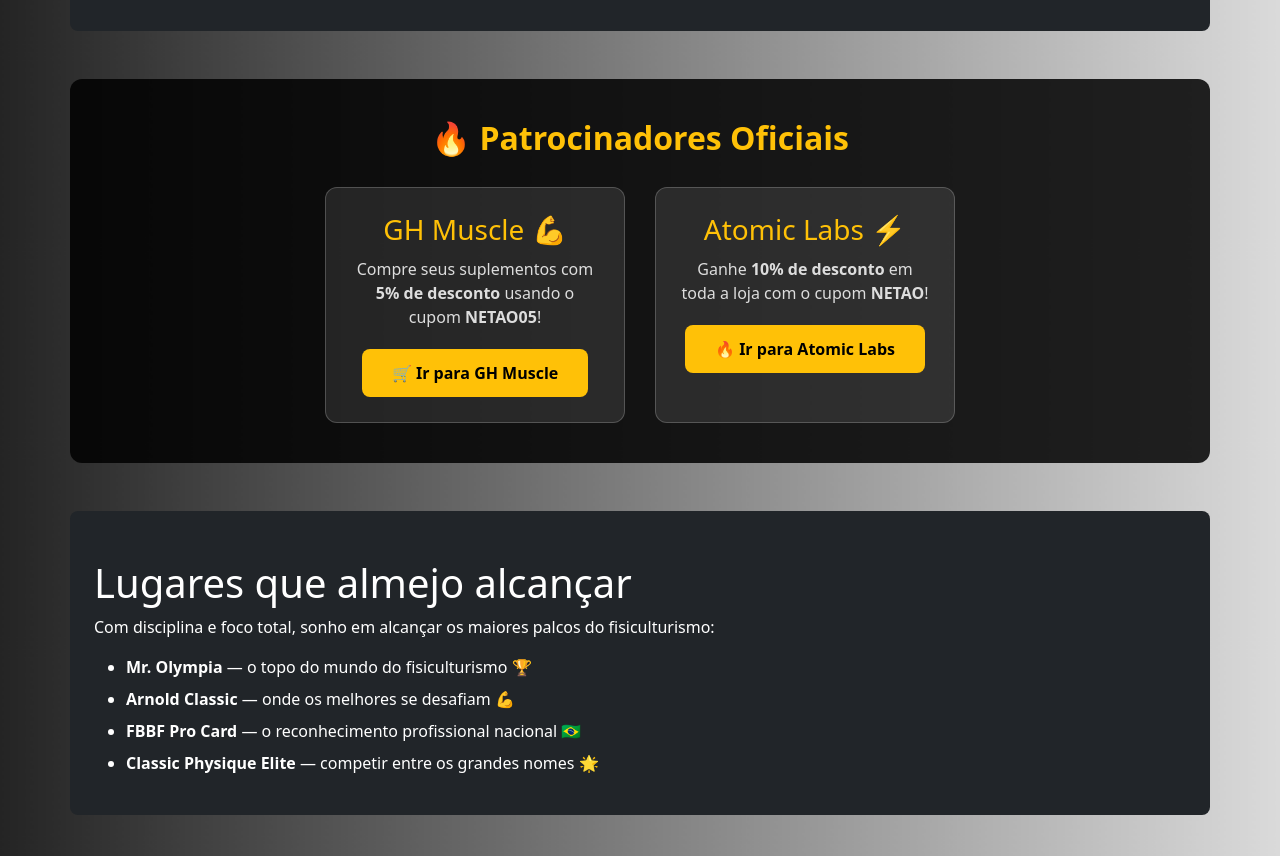
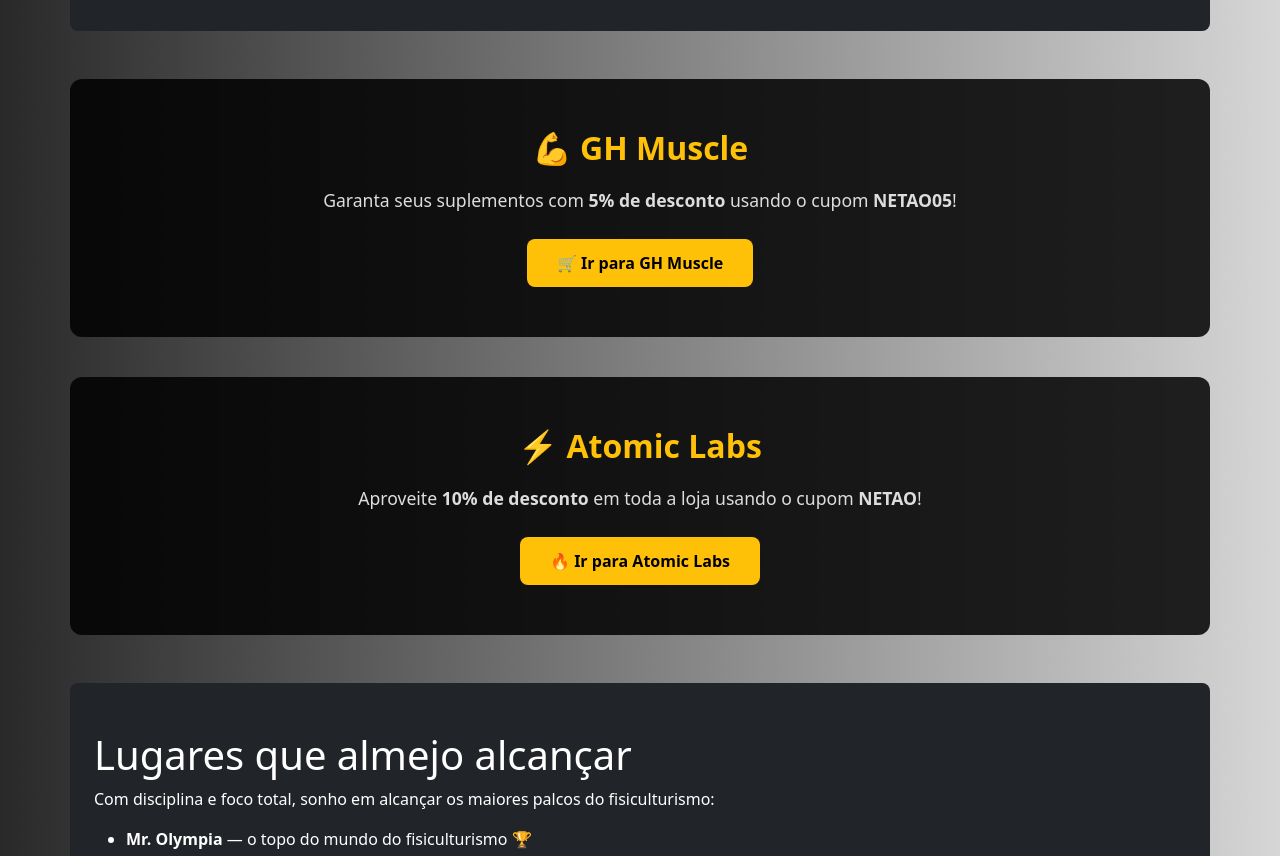
Before and after one commit to egidio-spec/netao, a plain HTML site: page index.html in a window 1280 px wide. Shown: the part 2251-3107 px from the top of the page. Drawn offline with nearby package versions, Linux system fonts and the light colour scheme.

Commit message:
separei os patrocinadores em 2 seçoes

```diff
--- a/index.html
+++ b/index.html
@@ -106,44 +106,24 @@
     }
 
     /* ====== ESTILO DOS PATROCINADORES ====== */
-    .promo-section {
+    .sponsor-section {
       text-align: center;
       background-color: rgba(0, 0, 0, 0.85);
       border-radius: 12px;
-      padding: 40px 20px;
+      padding: 50px 20px;
       margin-top: 40px;
     }
 
-    .promo-section h2 {
+    .sponsor-section h2 {
       color: #ffc107;
       font-weight: bold;
-      margin-bottom: 30px;
+      margin-bottom: 20px;
     }
 
-    .promo-container {
-      display: flex;
-      flex-wrap: wrap;
-      justify-content: center;
-      gap: 30px;
-    }
-
-    .promo-card {
-      background-color: rgba(255, 255, 255, 0.1);
-      border-radius: 12px;
-      padding: 25px;
-      width: 300px;
-      border: 1px solid rgba(255, 255, 255, 0.2);
-    }
-
-    .promo-card h3 {
-      color: #ffc107;
-      margin-bottom: 10px;
-    }
-
-    .promo-card p {
+    .sponsor-section p {
+      font-size: 1.1em;
       color: #ddd;
-      font-size: 1em;
-      margin-bottom: 20px;
+      margin-bottom: 25px;
     }
 
     .btn-promo {
@@ -161,6 +141,7 @@
       background-color: #ffcd39;
       transform: scale(1.05);
     }
+
   </style>
 </head>
 <body>
@@ -261,26 +242,18 @@
     </div>
   </section>
 
-  <!-- ✅ SEÇÃO PATROCINADORES -->
-  <section id="patrocinadores" class="promo-section container">
-    <h2>🔥 Patrocinadores Oficiais</h2>
-    <div class="promo-container">
+  <!-- ✅ Seção GH Muscle -->
+  <section id="patrocinadores" class="sponsor-section container">
+    <h2>💪 GH Muscle</h2>
+    <p>Garanta seus suplementos com <strong>5% de desconto</strong> usando o cupom <strong>NETAO05</strong>!</p>
+    <a href="https://ghmuscle.com" target="_blank" class="btn-promo">🛒 Ir para GH Muscle</a>
+  </section>
 
-      <!-- GH Muscle -->
-      <div class="promo-card">
-        <h3>GH Muscle 💪</h3>
-        <p>Compre seus suplementos com <strong>5% de desconto</strong> usando o cupom <strong>NETAO05</strong>!</p>
-        <a href="https://ghmuscle.com" target="_blank" class="btn-promo">🛒 Ir para GH Muscle</a>
-      </div>
-
-      <!-- Atomic Labs -->
-      <div class="promo-card">
-        <h3>Atomic Labs ⚡</h3>
-        <p>Ganhe <strong>10% de desconto</strong> em toda a loja com o cupom <strong>NETAO</strong>!</p>
-        <a href="https://atomiclabs.com.br" target="_blank" class="btn-promo">🔥 Ir para Atomic Labs</a>
-      </div>
-
-    </div>
+  <!-- ✅ Seção Atomic Labs -->
+  <section class="sponsor-section container">
+    <h2>⚡ Atomic Labs</h2>
+    <p>Aproveite <strong>10% de desconto</strong> em toda a loja usando o cupom <strong>NETAO</strong>!</p>
+    <a href="https://atomiclabs.com.br" target="_blank" class="btn-promo">🔥 Ir para Atomic Labs</a>
   </section>
 
   <!-- Seção de Metas -->
```
